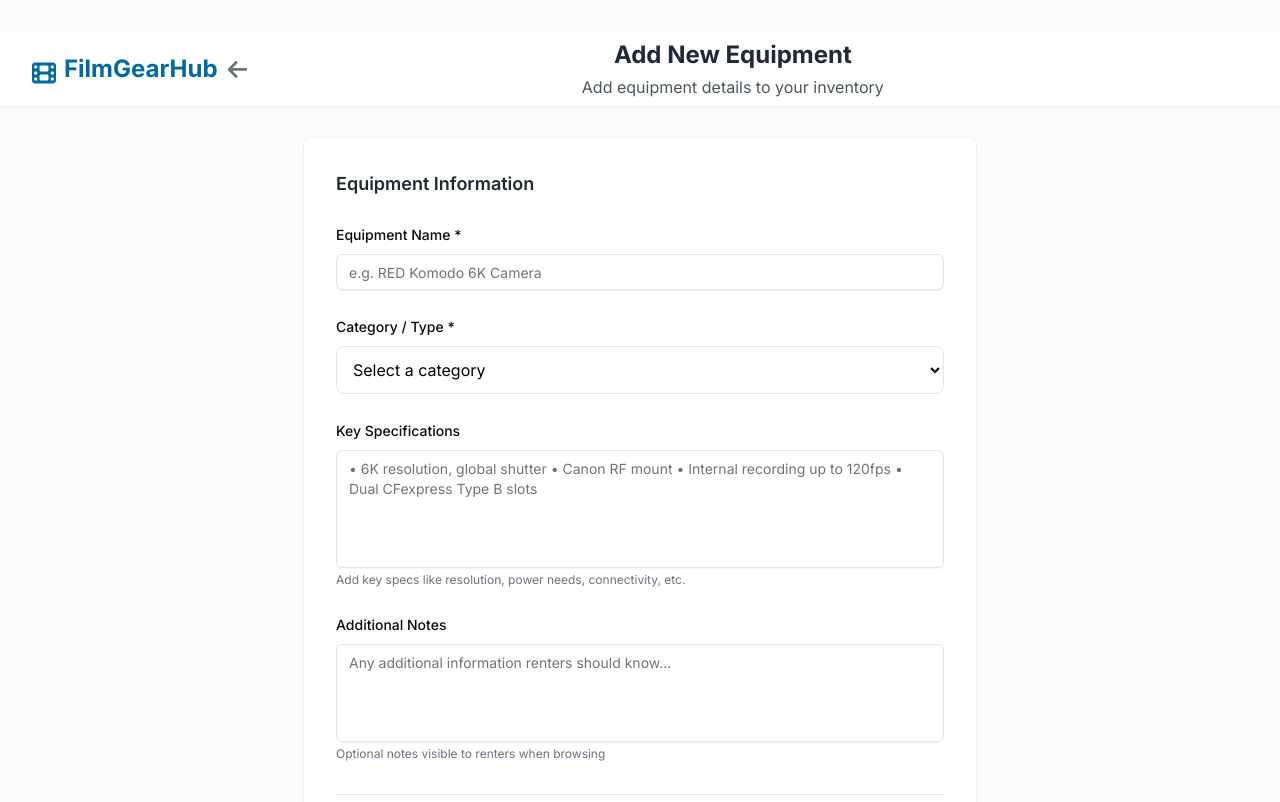
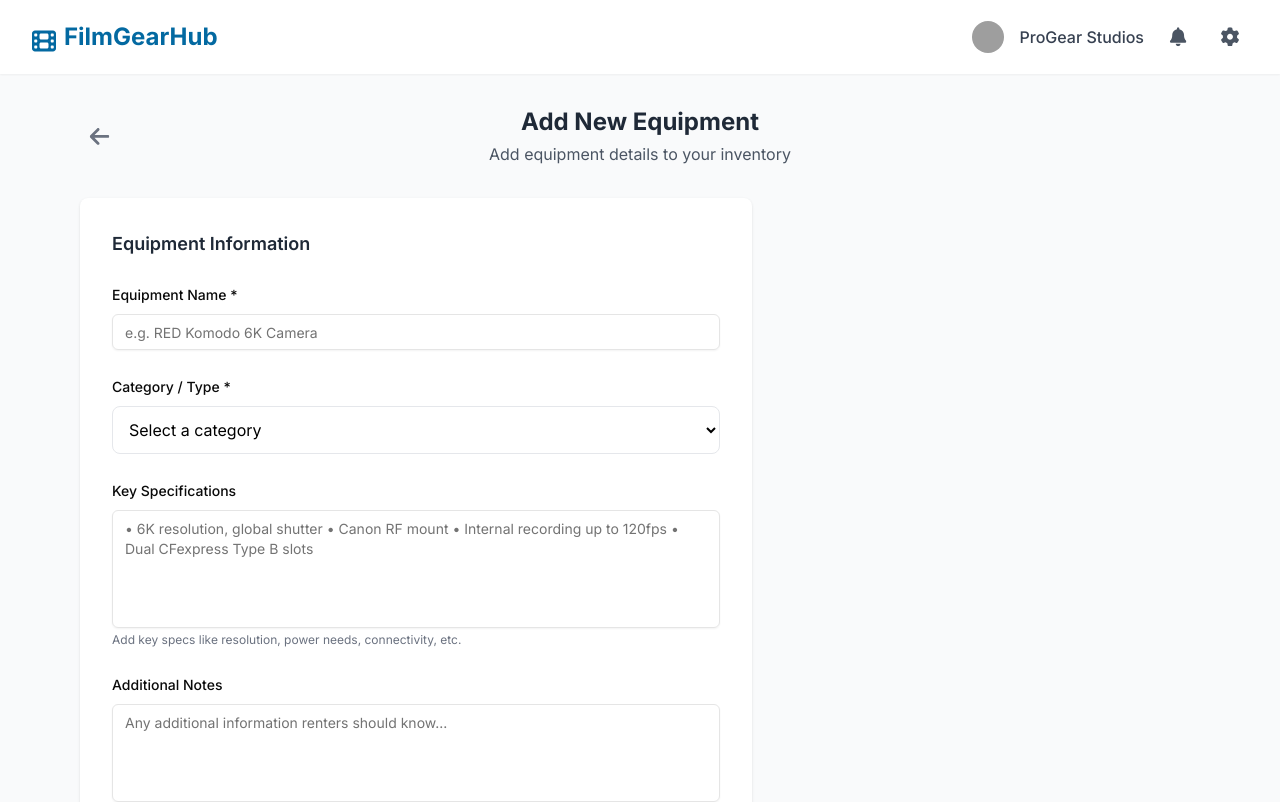
Before and after one commit to masterdeveloper822/Deploy-gearhire-frontend-os, a React (Vite) app: page /merchant-add-equipment in a window 1280 px wide. Shown: the top 802 px of the page. Built offline with nearby package versions, Linux system fonts and the light colour scheme.

Commit message:
Refactor MerchantAddEquipment component: Replace HeaderFrame with MerchantHeader for improved structure and consistency; reorganize layout for better readability and user experience.

```diff
--- a/src/pages/merchant/merchantAddEquipment/merchantAddEquipment.tsx
+++ b/src/pages/merchant/merchantAddEquipment/merchantAddEquipment.tsx
@@ -12,6 +12,7 @@ import { Label } from "../../../components/ui/label";
 // Placeholder icons (replace with your SVGs or assets as needed)
 import backArrow from "@/public/assets/icons/backArrow.svg";
 import uploadIcon from "@/public/assets/icons/camera.svg";
+import { MerchantHeader } from "@/src/components/custom/header/merchantHeader";
 
 const categories = [
   "Camera Body",
@@ -38,10 +39,12 @@ export default function MerchantAddEquipment() {
   };
 
   return (
-    <div className="min-h-screen bg-gray-50 flex flex-col items-center py-8">
-      {/* Header using HeaderFrame */}
-      <HeaderFrame>
-        <div className="flex-1 flex flex-col items-center justify-center relative w-full">
+    <div className="min-h-screen bg-gray-50">
+      {/* Header*/}
+      <MerchantHeader />
+      {/* Form Card */}
+      <main className="max-w-[1280px] mx-auto px-20 py-8">
+        <div className="items-center justify-center relative w-full">
             <button
               className="absolute left-0 top-1/2 -translate-y-1/2 p-2 rounded hover:bg-gray-100"
               onClick={() => navigate(-1)}
@@ -54,10 +57,8 @@ export default function MerchantAddEquipment() {
               <p className="text-gray-600 text-base mt-1">Add equipment details to your inventory</p>
             </div>
           </div>
-      </HeaderFrame>
+          <form className="w-full max-w-2xl bg-white rounded-lg shadow p-8 flex flex-col gap-8 mt-8">
 
-      {/* Form Card */}
-      <form className="w-full max-w-2xl bg-white rounded-lg shadow p-8 flex flex-col gap-8 mt-8">
             {/* Equipment Information */}
             <div>
               <h2 className="text-lg font-semibold text-gray-800 mb-6">Equipment Information</h2>
@@ -197,6 +198,7 @@ export default function MerchantAddEquipment() {
               </Button>
             </div>
           </form>
+      </main>
     </div>
   );
 }
--- a/src/pages/merchant/merchantInventoryBook/merchantInventoryBook.tsx
+++ b/src/pages/merchant/merchantInventoryBook/merchantInventoryBook.tsx
@@ -6,6 +6,7 @@ import { Button } from "@/src/components/ui/button";
 import { MerchantHeader } from "@/src/components/custom/header/merchantHeader";
 import { Input } from "@/src/components/ui/input";
 import { Select, SelectTrigger, SelectValue, SelectContent, SelectItem } from "@/src/components/ui/select";
+import { Switch } from "@/src/components/ui/switch";
 
 // Figma image assets
 
@@ -14,7 +15,6 @@ import blackSearchIcon from "@/public/assets/icons/search_black.svg";
 import itemIcon from "@/public/assets/icons/item.svg";
 import greenEyeIcon from "@/public/assets/icons/green_eye.svg";
 import closedEyeIcon from "@/public/assets/icons/eye_closed.svg";
-import { SwitchToggle } from "@/src/components/custom/SwitchToggle";
 import editItemIcon from "@/public/assets/icons/item_edit.svg";
 import deleteItemIcon from "@/public/assets/icons/item_delete.svg";
 
@@ -194,10 +194,10 @@ export default function MerchantInventoryBook() {
               {/* Action bar: toggle, edit, delete */}
               <div className="flex items-center gap-4">
                 {/* Toggle Switch */}
-                <SwitchToggle
+                <Switch
                   checked={item.public}
-                  onChange={() => handleToggle(idx)}
-                  ariaLabel="Toggle public/private"
+                  onCheckedChange={() => handleToggle(idx)}
+                  aria-label="Toggle public/private"
                 />
                 {/* Edit Icon */}
                 <button className="p-1 hover:bg-gray-100 rounded" aria-label="Edit">
```
Lines whose indentation alone changed are shown as unchanged.
